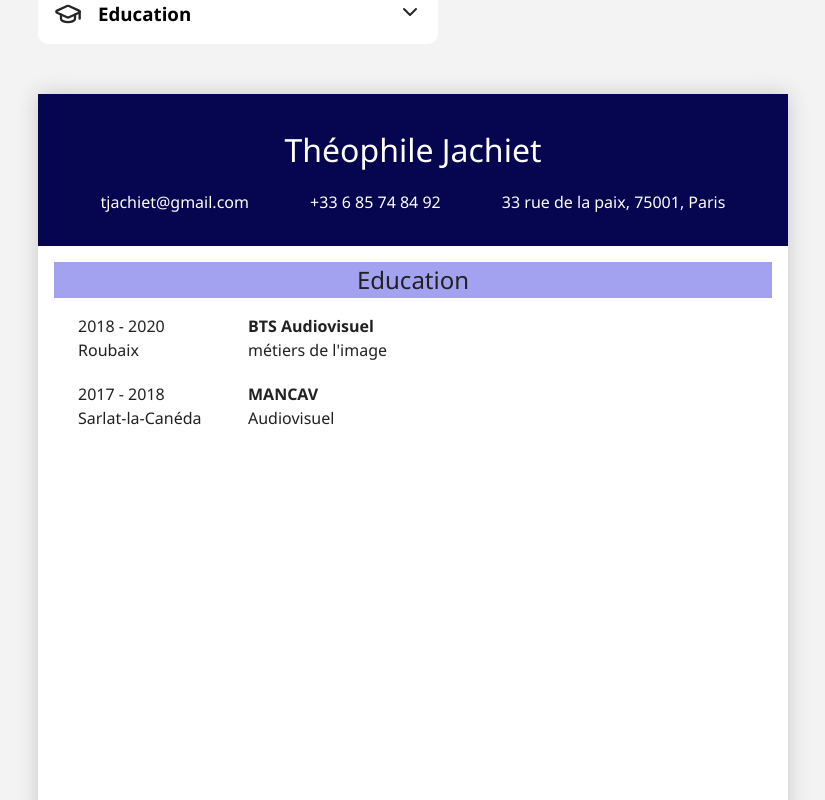
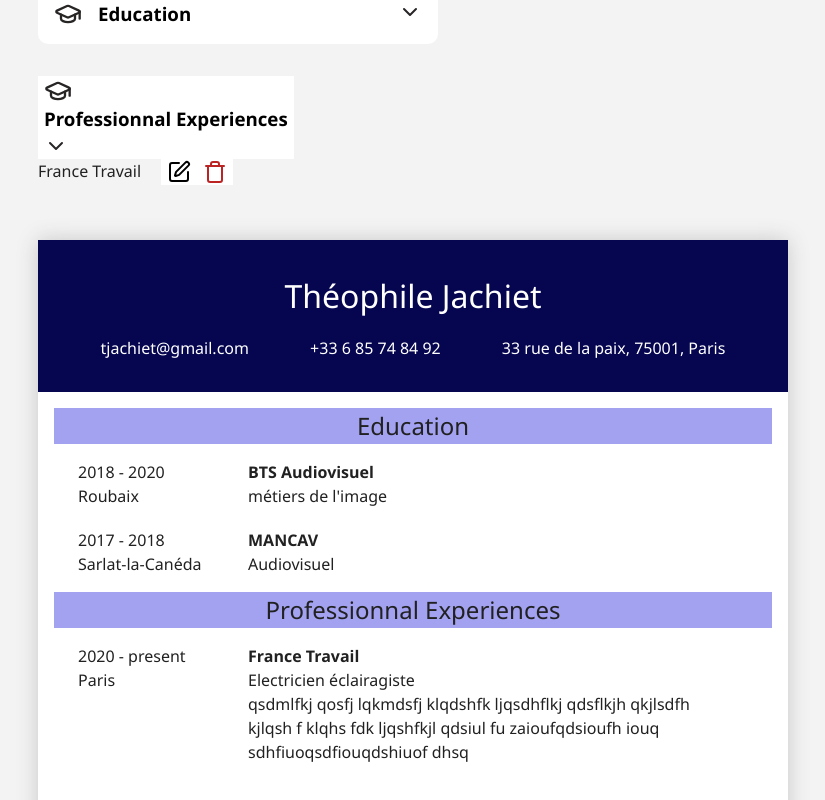
Before and after one commit to theojachiet/CV-App, a React (Vite) app: page / in a window 1280 px wide. Shown: the part 480-1280 px from the top of the page, without its empty margins (12-837 px from the left). Built offline with nearby package versions, Linux system fonts and the light colour scheme.

Commit message:
add utility functions and render new Experience items

```diff
--- a/src/App.jsx
+++ b/src/App.jsx
@@ -3,6 +3,7 @@ import './App.css'
 import './CV.css'
 import { EducationRenderList, EducationEditList } from './Education.jsx';
 import { CustomInput } from './utils.jsx';
+import { ExperienceRenderList, ExperienceEditList } from './Experience.jsx';
 
 export default function App() {
 
@@ -29,9 +30,21 @@ export default function App() {
     location: 'Sarlat-la-Canéda'
   }]);
 
+  const [experienceList, setExperienceList] = useState([{
+    id: crypto.randomUUID(),
+    company: 'France Travail',
+    position: 'Electricien éclairagiste',
+    startDate: 2020,
+    endDate: 'present',
+    location: 'Paris',
+    description: 'qsdmlfkj qosfj lqkmdsfj klqdshfk ljqsdhflkj qdsflkjh qkjlsdfh kjlqsh f klqhs fdk ljqshfkjl qdsiul fu zaioufqdsioufh iouq sdhfiuoqsdfiouqdshiuof dhsq'
+  }])
+
   const [editingId, setEditingId] = useState(null);
   const [educationIsExpanded, setEducationIsExpanded] = useState(false);
+  const [experienceIsExpanded, setExperienceIsExpanded] = useState(false);
 
+  //Handle changes
   function handlePersonalChange(e) {
     setPerson({
       ...person,
@@ -47,10 +60,26 @@ export default function App() {
     );
   }
 
+  function handleExperienceChange(id, key, value) {
+    setExperienceList(list =>
+      list.map(item =>
+        item.id === id ? { ...item, [key]: value } : item
+      )
+    );
+  }
+
+  //handle Adding items
   function handleAddEducation(newEducation) {
     setEducationList([
       ...educationList,
       newEducation
+    ])
+  }
+
+  function handleAddExperience(newExperience) {
+    setExperienceList([
+      ...experienceList,
+      newExperience
     ])
   }
 
@@ -63,6 +92,21 @@ export default function App() {
       startDate: '',
       endDate: '',
       location: ''
+    })
+
+    setEditingId(newId);
+  }
+
+  function createNewExperience() {
+    const newId = crypto.randomUUID()
+    handleAddExperience({
+      id: newId,
+      company: '',
+      position: '',
+      startDate: '',
+      endDate: '',
+      location: '',
+      description: ''
     })
 
     setEditingId(newId);
@@ -88,6 +132,26 @@ export default function App() {
     {addEducationContent}
   </>
 
+  let addExperienceContent;
+  if (experienceIsExpanded) {
+    if (!editingId) {
+      addExperienceContent = <div className="add-experience-section">
+        <button onClick={createNewExperience}><img src='/src/assets/add.svg' alt='Plus icon' />Experience</button>
+      </div>
+    }
+  }
+
+  let experienceContent = <>
+    <ExperienceEditList
+      list={experienceList}
+      setList={setExperienceList}
+      onChange={handleExperienceChange}
+      setEditingId={setEditingId}
+      editingId={editingId}
+    />
+    {addExperienceContent}
+  </>
+
   return (
     <>
       <div className="app-container">
@@ -102,10 +166,18 @@ export default function App() {
 
           <div className="education-list">
             <button onClick={() => setEducationIsExpanded(!educationIsExpanded)} className={`education-toggle ${(educationIsExpanded) ? "open" : ""}`}>
-                <h3><img src="/src/assets/education.svg" alt="graduation hat" />Education</h3>
-                <img src="/src/assets/down.svg" alt="down arrow icon" className={`arrow ${educationIsExpanded ? "rotated" : ""}`}/>
+              <h3><img src="/src/assets/education.svg" alt="graduation hat" />Education</h3>
+              <img src="/src/assets/down.svg" alt="down arrow icon" className={`arrow ${educationIsExpanded ? "rotated" : ""}`} />
             </button>
             <div className={`education-content ${educationIsExpanded ? "expanded" : ""}`}>{educationContent}</div>
+          </div>
+
+          <div className="experience-list">
+            <button onClick={() => setExperienceIsExpanded(!experienceIsExpanded)} className={`experience-toggle ${(experienceIsExpanded) ? "open" : ""}`}>
+              <h3><img src="/src/assets/education.svg" alt="graduation hat" />Professionnal Experiences</h3>
+              <img src="/src/assets/down.svg" alt="down arrow icon" className={`arrow ${experienceIsExpanded ? "rotated" : ""}`} />
+            </button>
+            <div className={`experience-content ${experienceIsExpanded ? "expanded" : ""}`}>{experienceContent}</div>
           </div>
 
         </div>
@@ -123,6 +195,7 @@ export default function App() {
 
           <div className="cv-section">
             <EducationRenderList list={educationList} />
+            <ExperienceRenderList list={experienceList} />
           </div>
         </div>
       </div>
--- a/src/Experience.jsx
+++ b/src/Experience.jsx
@@ -41,7 +41,7 @@ export function ExperienceEditList({ list, setList, onChange, setEditingId, edit
         const editedItem = list.find(element => element.id === editingId);
         return (
             <li key={editedItem.id} className='editing-item'>
-                <EducationItemEdit item={editedItem} onDelete={handleDelete} onEdit={onChange} id={editedItem.id} setEditingId={setEditingId} editingId={editingId} />
+                <ExperienceItemEdit item={editedItem} onDelete={handleDelete} onEdit={onChange} id={editedItem.id} setEditingId={setEditingId} editingId={editingId} />
             </li>
         )
     }
```
